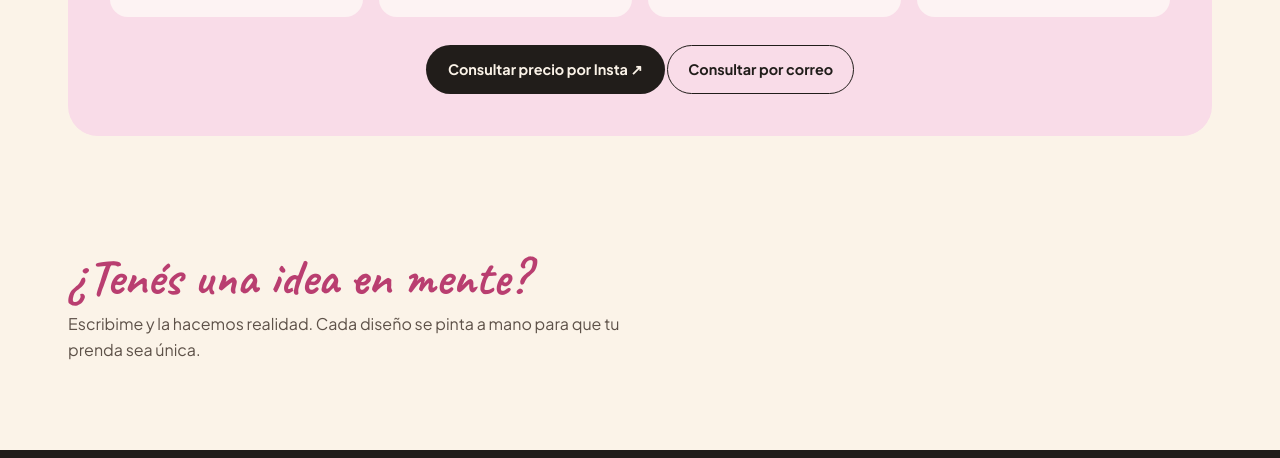
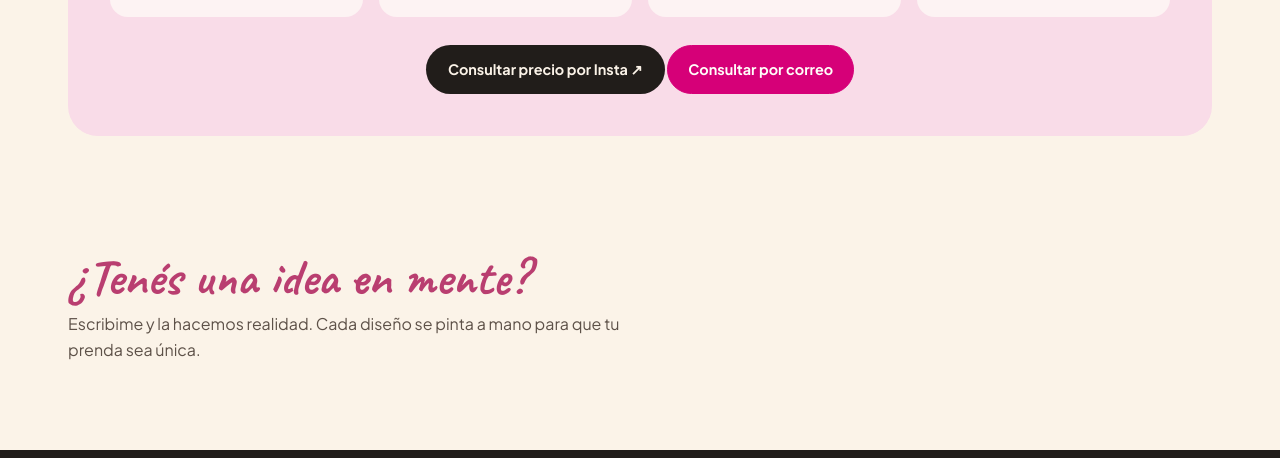
Before and after one commit to Raqu28/Prendas-a-mano, a plain HTML site: page index.html in a window 1280 px wide. Shown: the part 5459-5917 px from the top of the page. Drawn offline with Linux system fonts and the light colour scheme.

Commit message:
Cambiar botón de correo a fucsia
Co-authored-by: Copilot <223556219+Copilot@users.noreply.github.com>

```diff
--- a/index.html
+++ b/index.html
@@ -91,6 +91,7 @@
     }
     .btn-principal { background: var(--tinta); color: var(--crema-fondo); padding: 13px 22px; }
     .btn-secundario { border: 1.5px solid var(--tinta); color: var(--tinta); padding: 12px 20px; }
+    .btn-correo-fucsia { border: 1.5px solid #d60078; background: #d60078; color: #fffdf9; padding: 12px 20px; }
     .btn-principal:hover, .btn-secundario:hover, .link-pedir:hover, .btn-ig-footer:hover { transform: translateY(-2px); }
     .hero-imagen {
       height: 440px;
@@ -569,7 +570,7 @@
           <a href="https://ig.me/m/prendas.a.mano" target="_blank" rel="noopener" class="btn-principal">
             Consultar precio por Insta ↗
           </a>
-          <a href="https://mail.google.com/mail/?view=cm&amp;fs=1&amp;to=andradara170@gmail.com&amp;su=Consulta%20sobre%20una%20prenda%20personalizada" target="_blank" rel="noopener" class="btn-secundario">
+          <a href="https://mail.google.com/mail/?view=cm&amp;fs=1&amp;to=andradara170@gmail.com&amp;su=Consulta%20sobre%20una%20prenda%20personalizada" target="_blank" rel="noopener" class="btn-secundario btn-correo-fucsia">
             Consultar por correo
           </a>
         </div>
```
